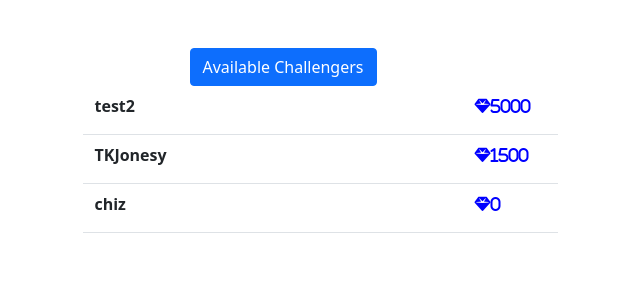
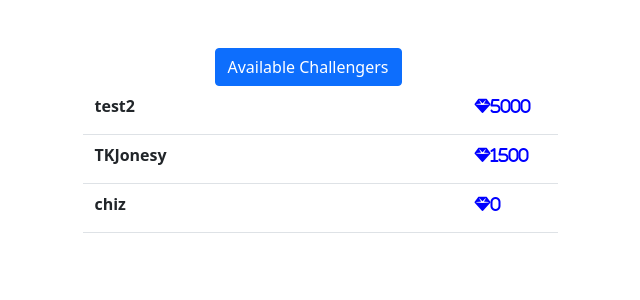
Before and after one commit to tkjonesy/Aeternum-Battles, a Django app: page /social/leaderboard/ in a window 1280 px wide. Shown: the part 56-356 px from the top of the page, without its empty margins (320-960 px from the left). Run offline with Django 3.2, Linux system fonts and the light colour scheme; data comes from the database, SQL or seed files in the repository; both versions use the stored data as it was after the commit; some libraries are stand-ins or nearby versions.

Commit message:
-fixed alignment on "available challengers" button leaderboard.html. -brought the profile dropdown into view in the navbar.

```diff
--- a/landing/templates/landing/navbar.html
+++ b/landing/templates/landing/navbar.html
@@ -22,7 +22,7 @@
       {% if user.is_authenticated %}
         <div class="nav-item dropdown">
           <a class="nav-link dropdown-toggle text-dark" data-bs-toggle="dropdown" role="button" aria-expanded="false"><i class="fas fa-user"></i></a>
-          <ul class="dropdown-menu">
+          <ul class="dropdown-menu" style="margin-left: -95px!important">
             <li><a class="dropdown-item" href="{% url 'profile' request.user.profile.pk %}">Profile</a></li>
             <li><a class="dropdown-item" href="{% url 'leaderboard' %}">Leaderboard</a></li>
             <li><a class="dropdown-item" href="{% url 'account_logout' %}">Sign Out</a></li>
--- a/social/templates/social/leaderboard.html
+++ b/social/templates/social/leaderboard.html
@@ -4,7 +4,7 @@
 {% block content %}
 <div class="container">
     <div class="row justify-content-center mt-5">
-        <div class="col-md-3 col-sm-6">
+        <div class="col-md-3 col-sm-6" style="margin-left: 50px;">
             <a href="{% url 'post-list' %}" class="btn btn-primary">Available Challengers</a>
         </div>
     </div>
```
Also changed, not shown: db.sqlite3.
